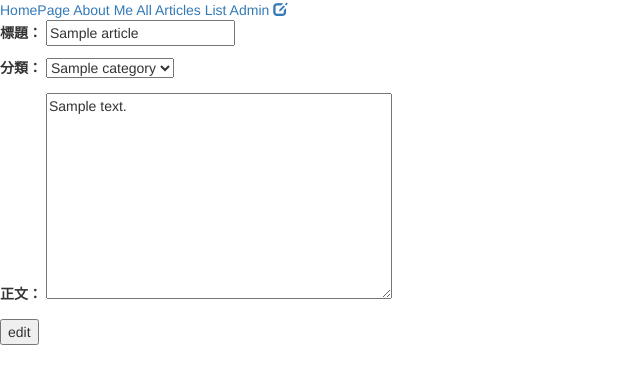
After one commit to a0919610611/My-blog, a Django app: page /edit_article/1/ in a window 1280 px wide. The commit adds this page. Shown: the top 384 px of the page, without its empty margins (0-640 px from the left). Run offline with Django 3.2, Linux system fonts and the light colour scheme; tables that the repository leaves empty hold one stand-in row (values such as "Sample post"); some libraries are stand-ins or nearby versions.

Commit message:
add some bootstrap and edit article feature

```diff
--- a/article/models.py
+++ b/article/models.py
@@ -17,11 +17,17 @@ class Article (models.Model):
     create_time=models.DateTimeField('創建時間',auto_now_add=True)
     last_modified_time=models.DateTimeField('修改時間',auto_now=True)
     content=models.TextField('正文',blank=True,null=True)
-    status=models.CharField('文章狀態',max_length=1,choices=STATUS_CHOICES)
+    status=models.CharField('文章狀態',max_length=1,choices=STATUS_CHOICES,default='d')
     abstract=models.CharField('摘要',max_length=30,blank=True,null=True,help_text='空白，則為前30字')
     views=models.PositiveIntegerField('瀏覽量',default=0)
     likes=models.PositiveIntegerField('讚數',default=0)
     topped=models.BooleanField('置頂',default=False)
+    def publish(self):
+        self.status='p'
+        self.save()
+    def unpublish(self):
+        self.status='d'
+        self.save()
     def __str__ (self):
         return self.title;
     class Meta:
--- a/article/urls.py
+++ b/article/urls.py
@@ -3,4 +3,5 @@ from . import views
 urlpatterns = [
     url(r'^$',views.article_list,name='article_list'),
     url(r'^(?P<article_id>\d+)/$',views.ArticleDetailView.as_view(),name='detail'),
+    url(r'^drafts/$', views.article_draft_list, name='article_draft_list'),
 ]
--- a/article/views.py
+++ b/article/views.py
@@ -5,8 +5,11 @@ from datetime import datetime
 from django.views.generic import DetailView,ListView
 
 def article_list(request):
-    article_list=Article.objects.all()
+    article_list=Article.objects.all().filter(status='p')
     return render(request,'article_list.html',locals())
+def article_draft_list(request):
+    article_list=Article.objects.all().filter(status='d')
+    return render(request,'draft_list.html',locals())
 class ArticleDetailView(DetailView):
     model=Article
     template_name='detail.html'
--- a/blog/urls.py
+++ b/blog/urls.py
@@ -22,6 +22,6 @@ urlpatterns = [
     url(r'^aboutme/$',views.aboutme,name='aboutme'),
     url(r'^logout/$',views.log_out,name='logout'),
     url(r'^create_article/$',views.create_article,name='create_article'),
+    url(r'^edit_article/(?P<article_id>\d+)/$',views.edit_article,name='edit_article'),
     url(r'^article/',include('article.urls',namespace='article')),
-    #url(r'^article/',include('article.urls')),
 ]
--- a/blog/views.py
+++ b/blog/views.py
@@ -34,6 +34,15 @@ def create_article(request):
         return HttpResponseRedirect('/')
     form=Articleform()
     return render(request,'create_article.html',locals())
+def edit_article(request,article_id):
+    article=Article.objects.get(pk=article_id)
+    if request.method=='POST':
+        form=Articleform(request.POST,instance=article)
+        if form.is_valid():
+            form.save()
+            return HttpResponseRedirect('/')
+    form=Articleform(instance=article)
+    return render(request,'edit_article.html',locals())
 def log_out(request):
     logout(request)
     return HttpResponseRedirect('/')
--- a/template/base.html
+++ b/template/base.html
@@ -2,13 +2,6 @@
 <!DOCTYPE html>
 <html lang='en'>
 {% block header%}
-      <style type="text/css">
-        body{color:#efd;background:rgb(85, 86, 88);padding:0 5em;margin:0}
-        h1{padding:2em 1em;background:#e822bc;text-align: center}
-        h2{color:#1d73d7;border-top:1px dotted #fff;margin-top:2em}
-        p{margin:1em 0}
-      </style>
-
   <head>
     <meta charset="utf-8"/>
     <meta name="viewport" content="width=device-width, initial-scale=1" />
@@ -19,13 +12,17 @@
     {% endblock %}
   </head>
   {% endblock %}
+<link rel="stylesheet" href="//maxcdn.bootstrapcdn.com/bootstrap/3.2.0/css/bootstrap.min.css">
+<link rel="stylesheet" href="//maxcdn.bootstrapcdn.com/bootstrap/3.2.0/css/bootstrap-theme.min.css">
+<script src="//maxcdn.bootstrapcdn.com/bootstrap/3.2.0/js/bootstrap.min.js"></script>
   <body>
   <a href='{% url 'homepage' %}'>HomePage</a>
   <a href='{% url 'aboutme' %}'> About Me </a>
   <a href="{% url 'article:article_list' %}">All Articles List</a>
   <a href="/admin/">Admin</a>
+  <a href="{% url 'article:article_draft_list' %}" class="top-menu"><span class="glyphicon glyphicon-edit"></span></a>
   {% if request.user.is_superuser %}
-  <a href="{% url 'create_article' %}"> Create Article </a>
+  <a class="glyphicon glyphicon-pencil" href="{% url 'create_article' %}"></a>
   <a href="{% url 'logout' %}"> Log out </a>
   {% endif %}
   {% block content %}
--- /dev/null
+++ b/template/edit_article.html
@@ -0,0 +1,8 @@
+{% extends  'base.html' %}
+{% block content %}
+<form action="." method="POST">
+   {% csrf_token %}
+   {{form.as_p}}
+   <input type="submit" value='edit'>
+</form>
+{% endblock %}
```
Also changed, not shown: template/draft_list.html (added, +10 -0 lines), article/migrations/0003_auto_20160621_2206.py (added).
